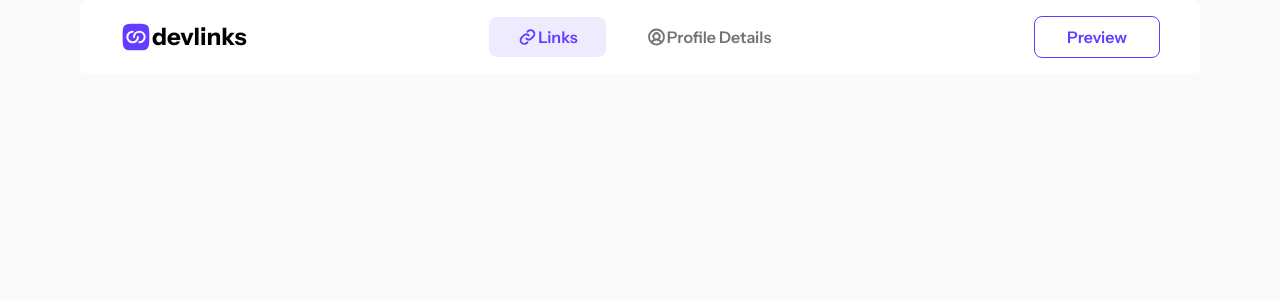
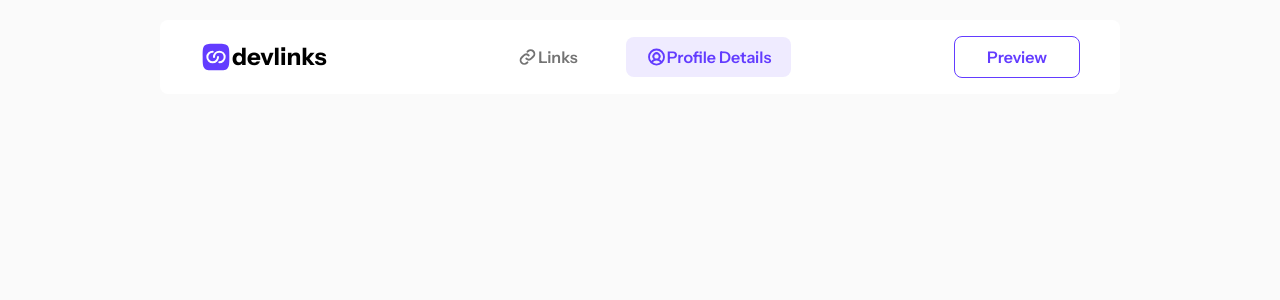
Before and after one commit to Guidotss/link-sharing, a Next.js app: page /profile in a window 1280 px wide. Shown: the top 300 px of the page. Built offline with nearby package versions, Linux system fonts and the light colour scheme; no server answers.

Commit message:
Agregando propiedad fill condicional en svgs de LinkIcon y ProfileIcon

```diff
--- a/src/app/auth/register/page.tsx
+++ b/src/app/auth/register/page.tsx
@@ -1,4 +1,4 @@
-import { DevlinksLargeIcon, MailIcon, PassWordIcon } from "@/components";
+import { DevlinksLargeIcon } from "@/components";
 import { RegisterForm } from "@/components/form";
 
 
--- a/src/app/profile/page.tsx
+++ b/src/app/profile/page.tsx
@@ -2,7 +2,7 @@ import { Navbar } from "@/components";
 
 function ProfilePage() {
   return (
-    <main className="bg-light_grey">
+    <main className="bg-light_grey px-20 py-5">
         <Navbar/>
 
     </main>
--- a/src/components/ui/icons/HeaderLinkIcon.tsx
+++ b/src/components/ui/icons/HeaderLinkIcon.tsx
@@ -1,3 +1,4 @@
+
 import { FC } from "react";
 
 interface HeaderLinkIconProps {
--- a/src/components/ui/icons/ProfileHeaderIcon.tsx
+++ b/src/components/ui/icons/ProfileHeaderIcon.tsx
@@ -1,4 +1,10 @@
-export const ProfileHeaderIcon = () => {
+import { FC } from "react";
+
+interface ProfileHeaderIconProps {
+  fill?: string;
+}
+
+export const ProfileHeaderIcon:FC<ProfileHeaderIconProps> = ({ fill }) => {
   return (
     <svg
       xmlns="http://www.w3.org/2000/svg"
@@ -8,7 +14,7 @@ export const ProfileHeaderIcon = () => {
       viewBox="0 0 21 20"
     >
       <path
-        fill="#737373"
+        fill={ fill || "#737373"}
         d="M10.5 1.563A8.437 8.437 0 1 0 18.938 10 8.447 8.447 0 0 0 10.5 1.562ZM6.716 15.357a4.688 4.688 0 0 1 7.568 0 6.54 6.54 0 0 1-7.568 0Zm1.596-5.982a2.188 2.188 0 1 1 4.376 0 2.188 2.188 0 0 1-4.376 0Zm7.344 4.683a6.523 6.523 0 0 0-2.265-1.83 4.062 4.062 0 1 0-5.782 0 6.522 6.522 0 0 0-2.265 1.83 6.562 6.562 0 1 1 10.304 0h.008Z"
       />
     </svg>
--- a/src/components/ui/navbar/Navbar.tsx
+++ b/src/components/ui/navbar/Navbar.tsx
@@ -1,10 +1,13 @@
-"use client"
+"use client";
 import Link from "next/link";
 import { DevLinksIcon, HeaderLinkIcon, ProfileHeaderIcon } from "../icons";
-import { usePathname } from 'next/navigation'
+import { usePathname } from "next/navigation";
+import { useState } from "react";
 
 export const Navbar = () => {
+  const [isHover, setIsHover] = useState(false);
   const pathName = usePathname();
+
   return (
     <header className="flex justify-between items-center bg-white py-4 px-10 rounded-lg mx-20">
       <div className="flex items-center">
@@ -12,16 +15,38 @@ export const Navbar = () => {
         <h3 className="text-2xl font-bold">devlinks</h3>
       </div>
       <div className="flex items-center gap-5">
-        <div className="flex items-center bg-light_purple px-7 py-2 rounded-lg">
-          <HeaderLinkIcon fill="#633CFF" />
-          <Link href="/links">
-            <span className="text-md text-purple font-semibold">Links</span>
+        <div
+          className={`flex items-center ${
+            pathName == "/" && "bg-light_purple"
+          } px-7 py-2 rounded-lg`}
+          onMouseEnter={() => setIsHover(true)}
+          onMouseLeave={() => setIsHover(false)}
+        >
+          <HeaderLinkIcon fill={ (isHover || pathName == '/') ? '#633CFF' : undefined } />
+          <Link href="/">
+            <span
+              className={`${
+                pathName == "/" ? "text-purple" : "text-grey"
+              } hover:text-purple text-md font-semibold`}
+            >
+              Links
+            </span>
           </Link>
         </div>
-        <div className="flex items-center px-5 py-2 rounded-lg ">
-          <ProfileHeaderIcon />
+        <div
+          className={`flex items-center ${
+            pathName == "/profile" && "bg-light_purple"
+          } px-5 py-2 rounded-lg`}
+          onMouseEnter={() => setIsHover(true)}
+          onMouseLeave={() => setIsHover(false)}
+        >
+          <ProfileHeaderIcon fill={ (isHover || pathName == '/profile') ? '#633CFF' : undefined } />
           <Link href="profile">
-            <span className="text-md text-grey font-semibold hover:text-purple transition-all">
+            <span
+              className={`text-md ${
+                pathName == "/profile" ? "text-purple" : "text-grey"
+              } font-semibold hover:text-purple transition-all`}
+            >
               Profile Details
             </span>
           </Link>
```
Also changed, not shown: src/middleware.ts (+8 -11 lines).
